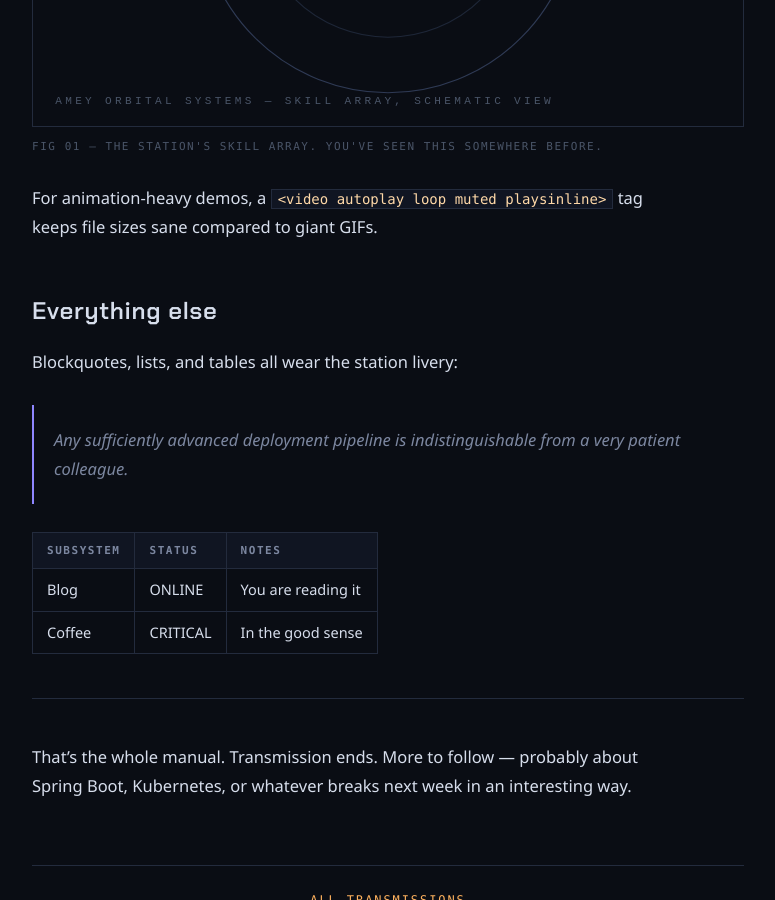
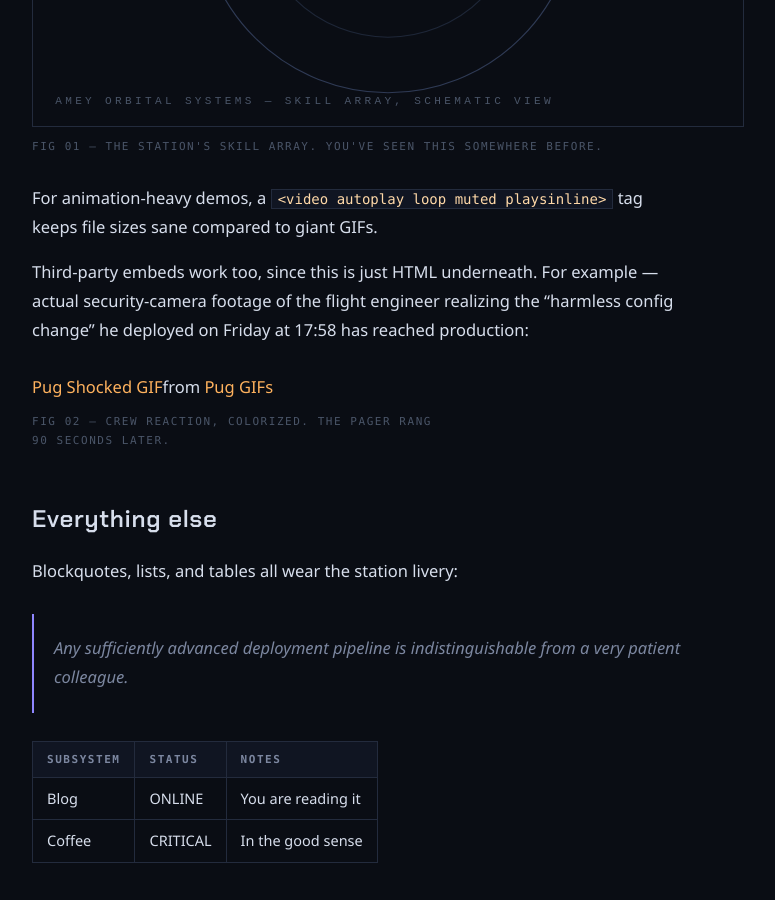
Before and after one commit to ameycodes/ameycodes.github.io, a Jekyll site: the page built from _posts/2026-07-05-hello-orbit.md, in a window 1280 px wide and 900 px high, scrolled down 2466 px. Shown: the whole window, without its empty margins (252-1027 px from the left). Built offline with Jekyll 4.4.1, drawn with Linux system fonts in a browser that asks for light colours; a script that is not in the unit is left out.

Commit message:
TX-001: add shocked pug as third-party embed demo
Co-Authored-By: Claude Fable 5 <noreply@anthropic.com>

```diff
--- a/_posts/2026-07-05-hello-orbit.md
+++ b/_posts/2026-07-05-hello-orbit.md
@@ -61,6 +61,14 @@ Drop files in `assets/tx/` and reference them with standard Markdown. GIFs anima
 
 For animation-heavy demos, a `<video autoplay loop muted playsinline>` tag keeps file sizes sane compared to giant GIFs.
 
+Third-party embeds work too, since this is just HTML underneath. For example — actual security-camera footage of the flight engineer realizing the "harmless config change" he deployed on Friday at 17:58 has reached production:
+
+<figure style="max-width:420px">
+  <div class="tenor-gif-embed" data-postid="5255913" data-share-method="host" data-aspect-ratio="0.932836" data-width="100%"><a href="https://tenor.com/view/pug-shocked-surprised-what-turn-gif-5255913">Pug Shocked GIF</a>from <a href="https://tenor.com/search/pug-gifs">Pug GIFs</a></div>
+  <figcaption>FIG 02 — CREW REACTION, COLORIZED. THE PAGER RANG 90 SECONDS LATER.</figcaption>
+</figure>
+<script type="text/javascript" async src="https://tenor.com/embed.js"></script>
+
 ## Everything else
 
 Blockquotes, lists, and tables all wear the station livery:
```
